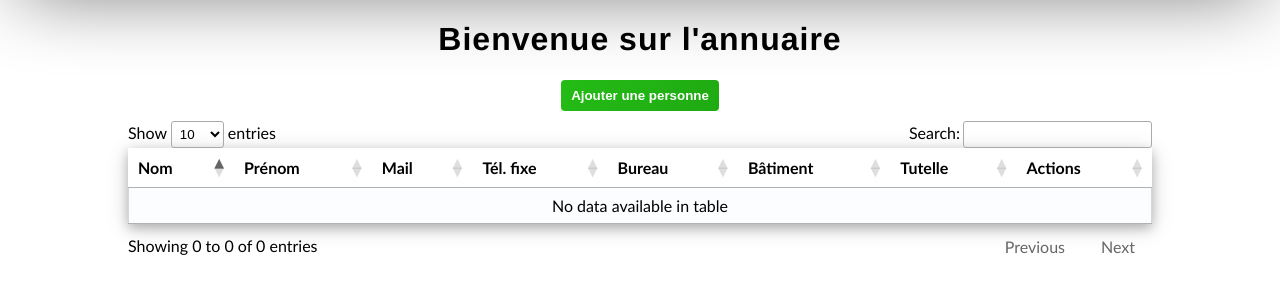
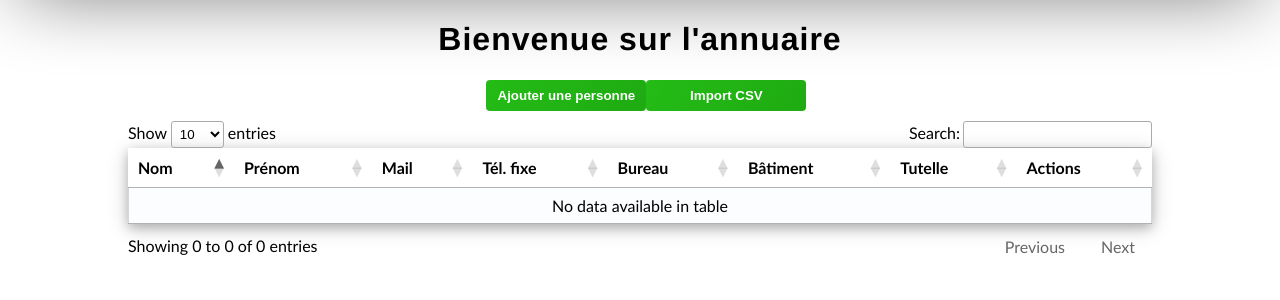
Before and after one commit to WesleyPin/ProjetLaboHubert, a Symfony app: template annuaire/templates/front/index.html.twig in a window 1280 px wide. Shown: the part 75-375 px from the top of the page. Run offline with Twig, Linux system fonts and the light colour scheme; the template is opened without the code that fills it, so the values that code supplies are empty; some libraries are stand-ins or nearby versions.

Commit message:
Ajout Bouton vers Import CSV

```diff
--- a/annuaire/public/css/annuaire.css
+++ b/annuaire/public/css/annuaire.css
@@ -383,3 +383,20 @@
     border-radius: 4px;
     cursor: pointer;
 }
+
+#btnAccueil{
+    display: flex;
+    align-items: center;
+    justify-content: space-between;
+    width: 30%;
+    margin: auto;
+}
+
+#btnAccueil>.btn-accueil{
+    float: left;
+    width: 160px;
+}
+
+#btnAccueil>.btn-accueil>.button-add{
+    width: 160px;
+}
--- a/annuaire/src/Controller/FrontController.php
+++ b/annuaire/src/Controller/FrontController.php
@@ -192,7 +192,7 @@
      }
 
     /**
-     * @Route("/import-csv", name="import")
+     * @Route("/import-csv", name="import-csv")
      */
     public function import(Request $request)
     {
--- a/annuaire/templates/front/import.html.twig
+++ b/annuaire/templates/front/import.html.twig
@@ -9,7 +9,7 @@
     <div id="response" class=""></div>
     <div class="outer-scontainer">
         <div class="row">
-            <form class="form-horizontal" action="{{ path('import') }}" method="post" name="frmCSVImport"
+            <form class="form-horizontal" action="{{ path('import-csv') }}" method="post" name="frmCSVImport"
                   id="frmCSVImport" enctype="multipart/form-data">
                 <div class="input-row">
                     <label class="col-md-4 control-label">Choose CSV File</label> <input type="file" name="file"
--- a/annuaire/templates/front/index.html.twig
+++ b/annuaire/templates/front/index.html.twig
@@ -18,9 +18,14 @@
     <div class="tab-block">
         <h1>Bienvenue sur l'annuaire
             {{ app.user.username }}</h1>
-        <a href="{{ path('form_personne', { 'id': '-1' }) }}">
-            <button class="button-add" title="Ajouter">Ajouter une personne</button>
-        </a>
+        <div id="btnAccueil">
+            <a class="btn-accueil" href="{{ path('form_personne', { 'id': '-1' }) }}">
+                <button class="button-add" title="Ajouter">Ajouter une personne</button>
+            </a>
+            <a class="btn-accueil" href="{{ path('import-csv') }}">
+                <button class="button-add" title="Import CSV">Import CSV</button>
+            </a>
+        </div>
         <div class="annuaire-container">
             <table class="table-annuaire cell-border" id="annuaire">
                 <thead>
```
